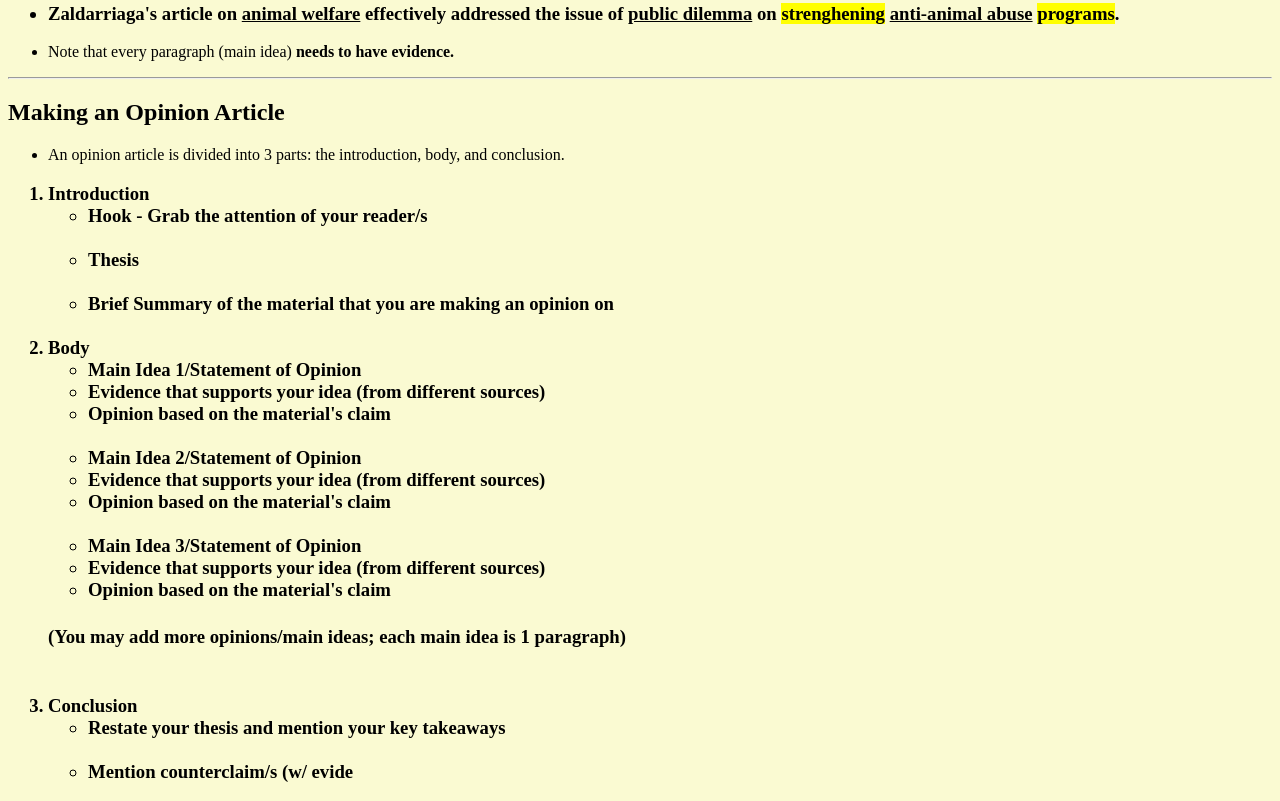
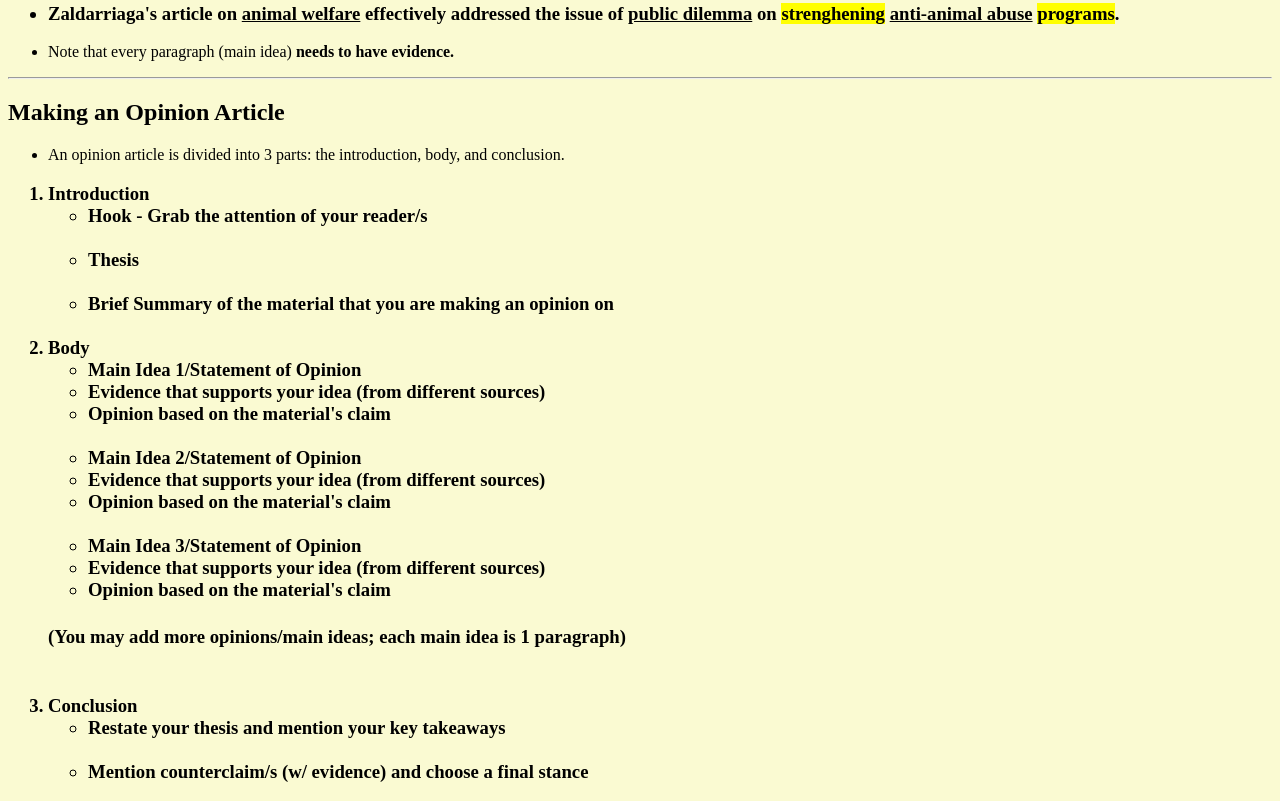
Before and after one commit to John-TBa/lessons-collection, a plain HTML site: page Animal Welfare and Making a Thesis and Opinion Article.html in a window 1280 px wide. Shown: the part 981-1782 px from the top of the page. Drawn offline with Linux system fonts and the light colour scheme.

Commit message:
8/10/2026, 9:55 PM

```diff
--- a/Animal Welfare and Making a Thesis and Opinion Article.html
+++ b/Animal Welfare and Making a Thesis and Opinion Article.html
@@ -89,7 +89,7 @@
                 <ul>
                     <li>Restate your thesis and mention your key takeaways</li>
                     <br>
-                    <li>Mention counterclaim/s (w/ evide</li>
+                    <li>Mention counterclaim/s (w/ evidence) and choose a final stance</li>
                 </ul>
             </ol>
         </h3>
```
